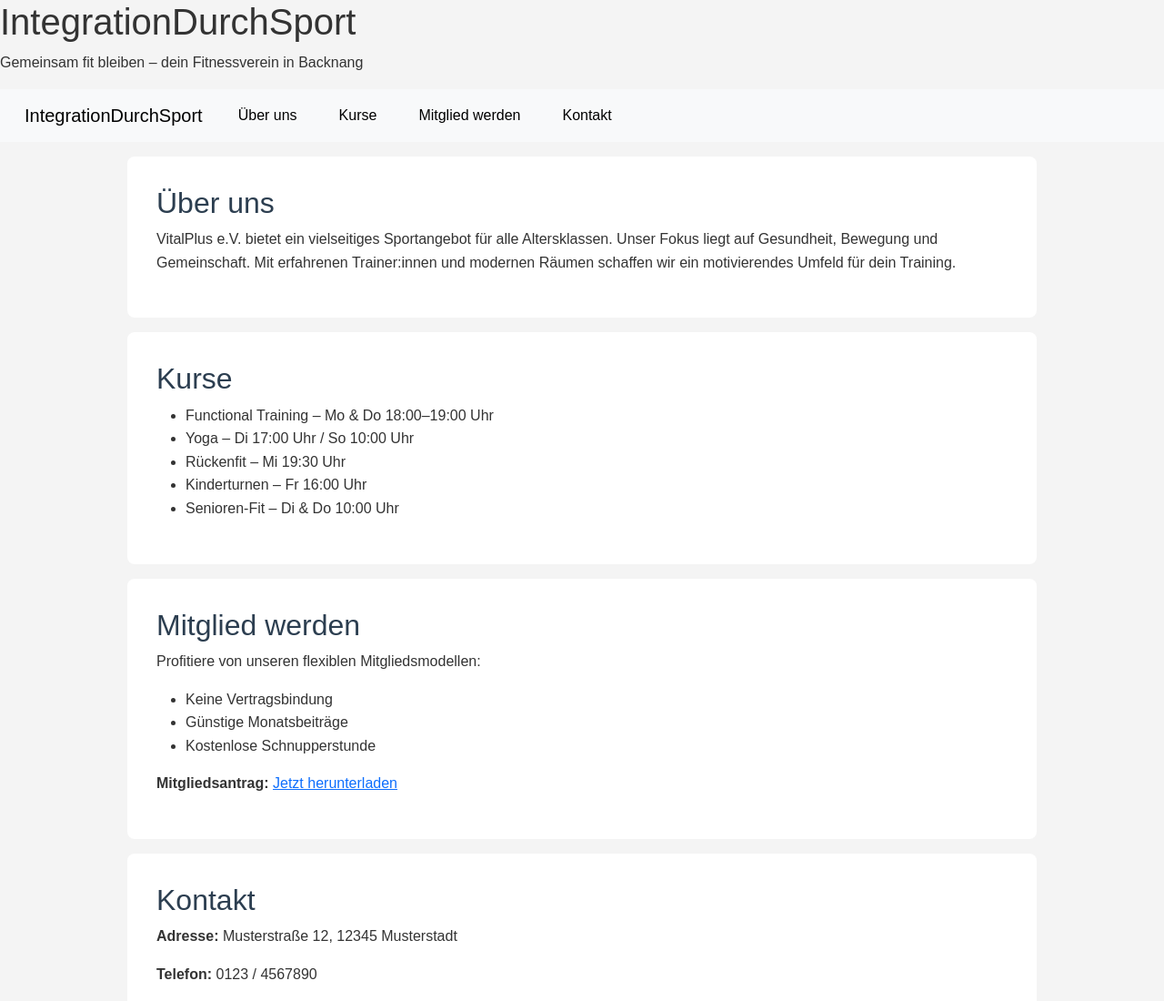
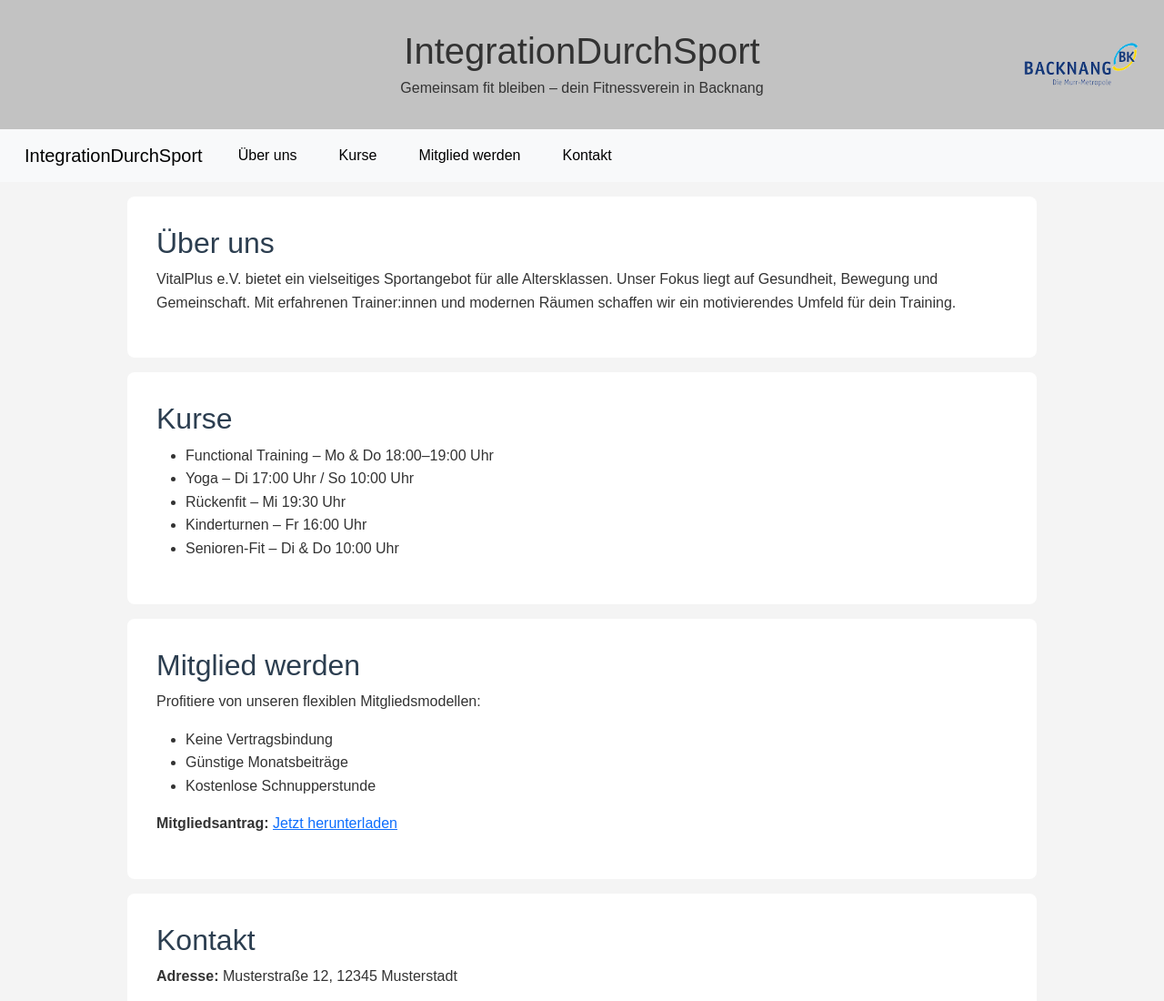
Before and after one commit to TeeMitHonig/BKS-ProjekctGruppe31, a plain HTML site: page index.html in a window 1280 px wide. Shown: the top 1100 px of the page at 91% size. Drawn offline with Linux system fonts and the light colour scheme.

```diff
--- a/index.html
+++ b/index.html
@@ -12,10 +12,14 @@
 </head>
 <body>
 
-  <header>
-    <h1>IntegrationDurchSport</h1>
-    <p>Gemeinsam fit bleiben – dein Fitnessverein in Backnang</p>
-  </header>
+  <header class="header">
+
+    <div class="text-container">
+      <h1>IntegrationDurchSport</h1>
+      <p>Gemeinsam fit bleiben – dein Fitnessverein in Backnang</p>
+    </div>
+    <img src="logo.png" alt="Logo der Stadt Backnang" class="header-img">
+</header>
 
   <nav class="navbar navbar-expand-lg navbar-light bg-light">
     <div class="container-fluid">
```
